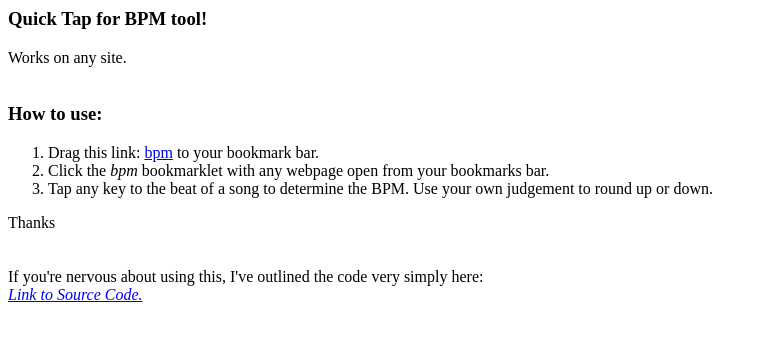
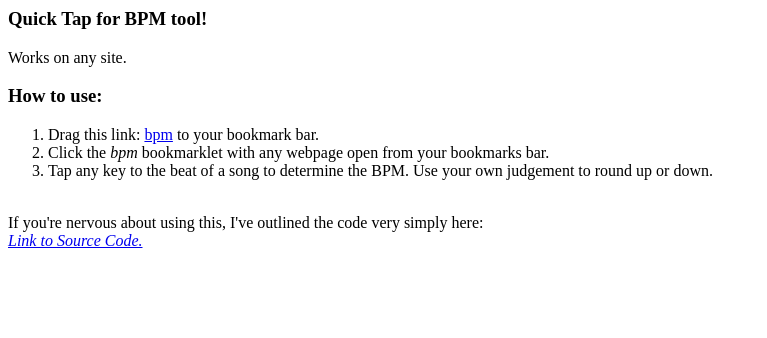
Before and after one commit to kyleshay/bpm, a plain HTML site: page index.html in a window 1280 px wide. Shown: the whole page, without its empty margins (0-767 px from the left). Drawn offline with Linux system fonts and the light colour scheme.

Commit message:
Update index.html

```diff
--- a/index.html
+++ b/index.html
@@ -2,15 +2,12 @@
   <body>
   <h3>Quick Tap for BPM tool!</h3>
   Works on any site.<br />
-  <br />
   <h3>How to use:</h3>
   <ol>
     <li>Drag this link: <a href="javascript:(function(){var s=document.createElement('script');s.src='http://kyleshay.github.com/bpm/bpm.js';document.body.appendChild(s);})();">bpm</a> to your bookmark bar.</li>
     <li>Click the <i>bpm</i> bookmarklet with any webpage open from your bookmarks bar.</li>
     <li>Tap any key to the beat of a song to determine the BPM. Use your own judgement to round up or down.</li>
   </ol>
-  Thanks<br />
-  <br />
   <br />
   If you're nervous about using this, I've outlined the code very simply here:<br />
   <a href="http://kyleshay.github.com/bpm/bpm.js"><i>Link to Source Code.</i></a>
```
